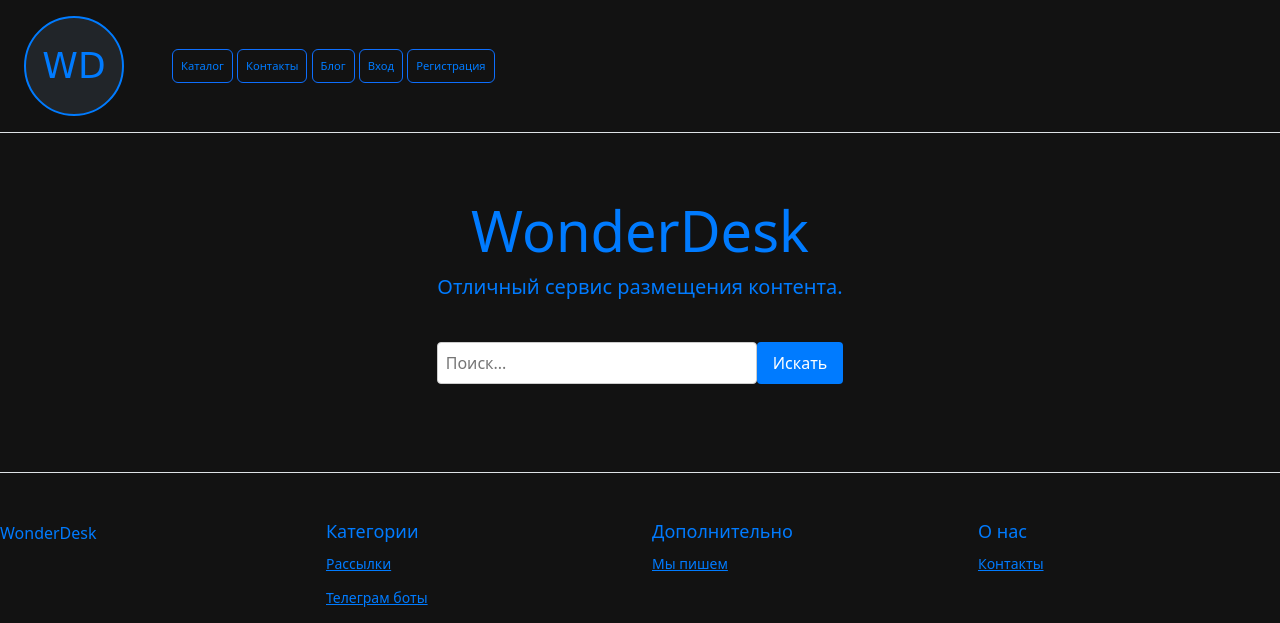
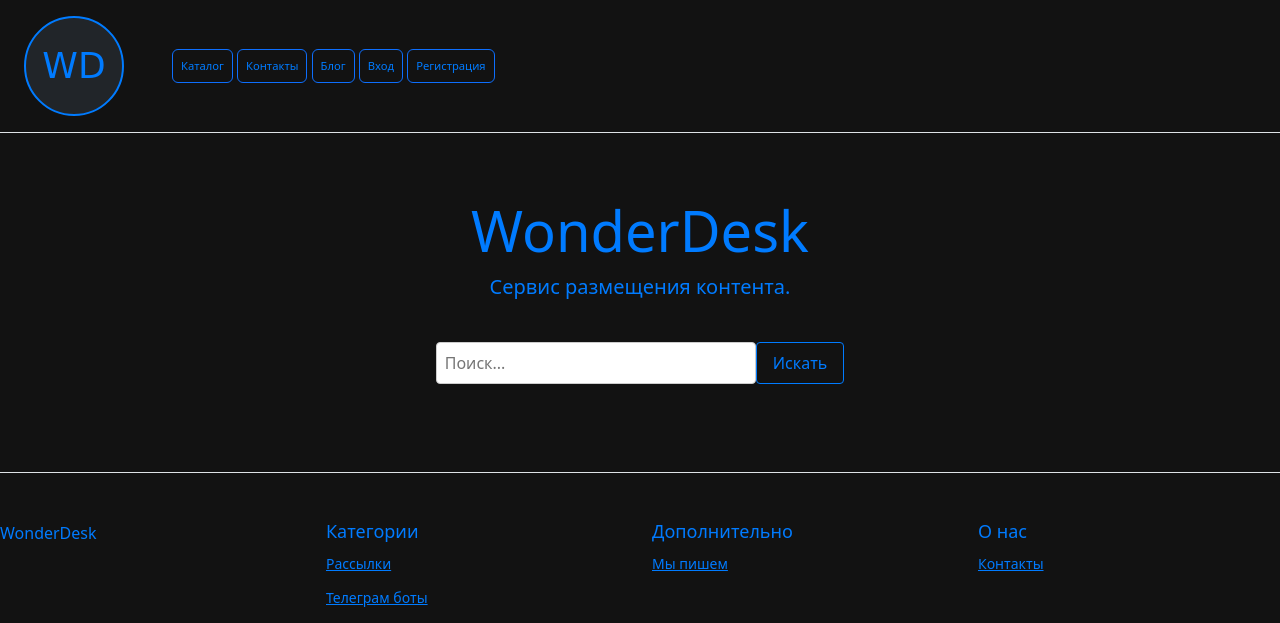
Before and after one commit to EugenyBaz/WonderDesk, a Django app: page / in a window 1280 px wide. Shown: the top 623 px of the page. Run offline with Django 5.2, Linux system fonts and the light colour scheme; data that the repository does not hold is empty; some libraries are stand-ins or nearby versions.

Commit message:
update3 frontend pages

```diff
--- a/posts/templates/posts/home.html
+++ b/posts/templates/posts/home.html
@@ -3,7 +3,7 @@
 <head>
     <meta charset="utf-8">
     <meta name="viewport" content="width=device-width, initial-scale=1">
-    <title>TOOLSTORE</title>
+    <title>WonderDesk</title>
     <!-- Подключите статические файлы со стилями Bootstrap через CDN -->
     <link href="https://cdnjs.cloudflare.com/ajax/libs/twitter-bootstrap/5.3.3/css/bootstrap.min.css" rel="stylesheet" />
     <!-- Подключите ваш CSS-файл -->
@@ -15,7 +15,7 @@
 
     <div class="pricing-header px-3 py-3 pt-md-5 pb-md-4 mx-auto text-center">
         <h1 class="display-4">WonderDesk</h1>
-        <p class="lead">Отличный сервис размещения контента.</p>
+        <p class="lead">Cервис размещения контента.</p>
     </div>
 
     {% block content %}
--- a/posts/templates/posts/post_form.html
+++ b/posts/templates/posts/post_form.html
@@ -62,6 +62,10 @@
         border-color: #007bff;
     }
 
+    .btn {
+        font-size: 0.7rem; /* Уменьшаем шрифт */
+    }
+
 
 </style>
 
--- a/posts/templates/posts/post_list.html
+++ b/posts/templates/posts/post_list.html
@@ -45,12 +45,22 @@
 
         .search-container button {
             padding: 0.5rem 1rem;
-            background-color: #007bff;
-            color: #fff;
-            border: none;
+            background-color: transparent;
+            color: #007bff;
+            border: 1px solid #ccc;
+            border-color: #007bff;
             border-radius: 0.25rem;
             cursor: pointer;
         }
+        .search-container button:hover,
+        .search-container button:hover {
+            background-color: #0056b3;
+            color: #fff;
+            border-color: #004990;
+        }
+
+
+
     </style>
 </head>
 
```
